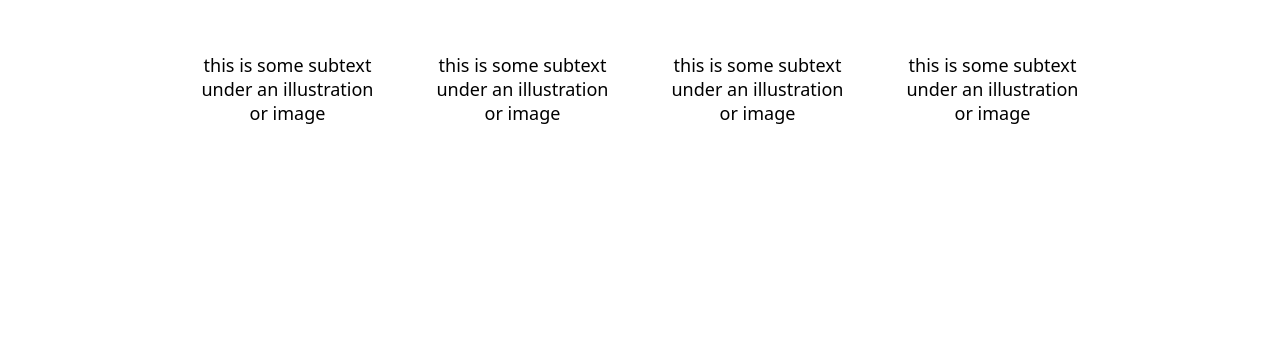
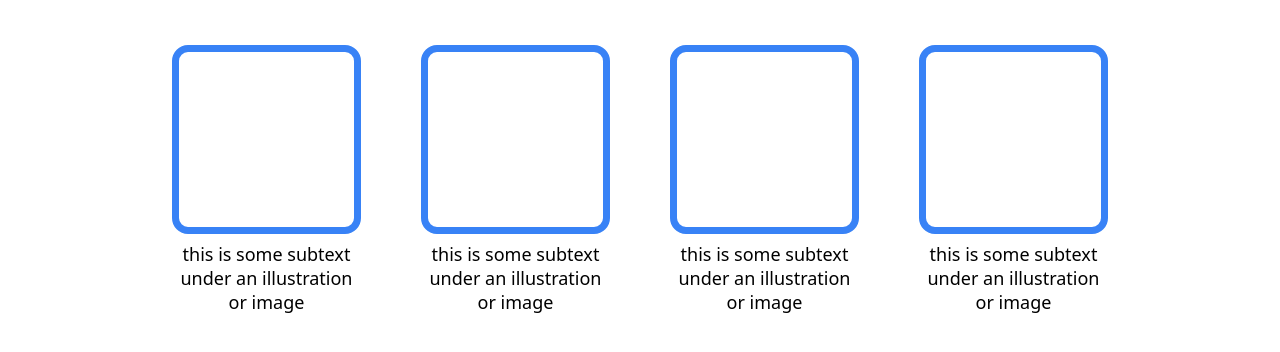
Before and after one commit to turik777/landing-page, a plain HTML site: page index.html in a window 1280 px wide. Shown: the part 604-956 px from the top of the page. Before the commit the page ends 801 px from the top, so only its background shows below. Drawn offline with Linux system fonts and the light colour scheme.

Commit message:
Change <img> to <div>

```diff
--- a/index.html
+++ b/index.html
@@ -39,19 +39,19 @@
             <div class="info-title"> Some random information</div>
             <div class="info-images">
                 <div class="info-img">
-                    <img src="" alt="">
+                    <div class="img"></div>
                     <p>this is some subtext under an illustration or image</p>
                 </div>
                 <div class="info-img">
-                    <img src="" alt="">
+                    <div class="img"></div>
                     <p>this is some subtext under an illustration or image</p>
                 </div>
                 <div class="info-img">
-                    <img src="" alt="">
+                    <div class="img"></div>
                     <p>this is some subtext under an illustration or image</p>
                 </div>
                 <div class="info-img">
-                    <img src="" alt="">
+                    <div class="img"></div>
                     <p>this is some subtext under an illustration or image</p>
                 </div>
             </div>
```
